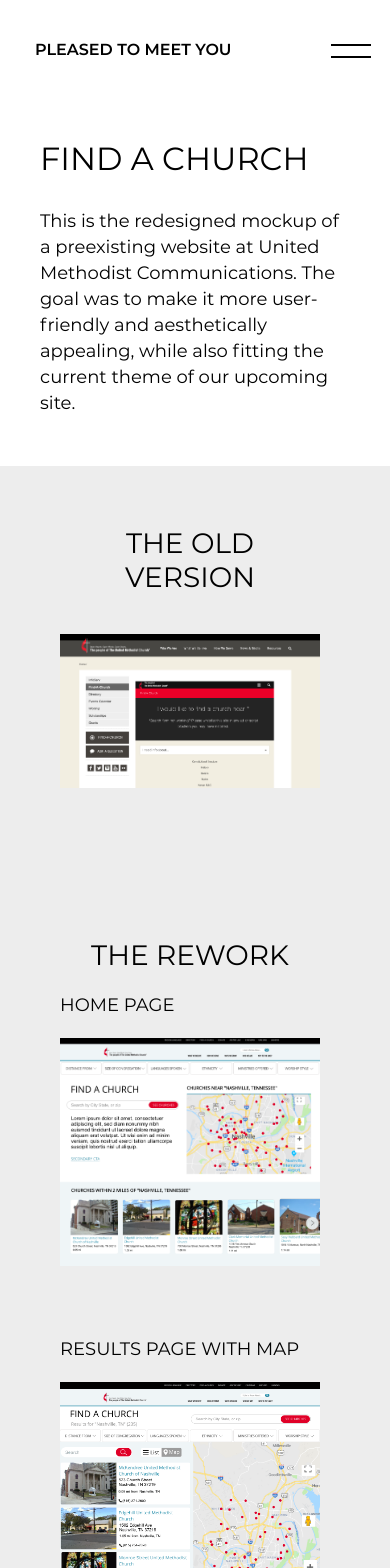
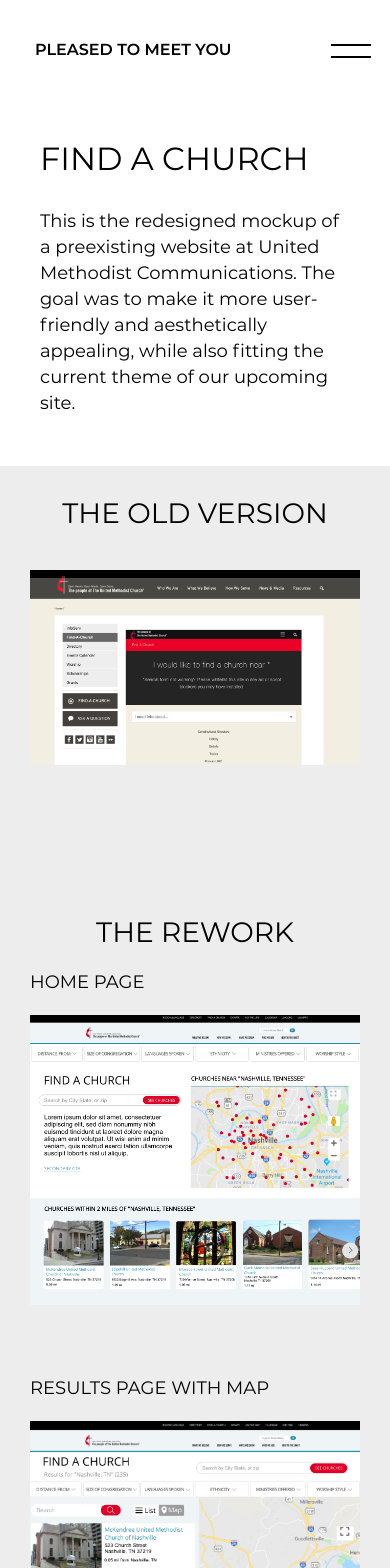
Before and after one commit to susieward/keri-wright, a Vue app: page /find-a-church in a window 390 px wide. Shown: the top 1568 px of the page. Built offline with nearby package versions, Linux system fonts and the light colour scheme.

Commit message:
Update FindAChurch.vue

```diff
--- a/src/components/FindAChurch.vue
+++ b/src/components/FindAChurch.vue
@@ -153,15 +153,7 @@ margin-top: 3px;
   border: 1px solid blue;
 }
 
-#church-main-container {
-    display: grid;
-  padding: 30px;
-  justify-content: center;
-  max-width: 1200px;
-  margin-right: auto;
-  margin-left: auto;
 
-}
 
 .top-container {
 
@@ -272,7 +264,7 @@ grid-gap: 20px;
 
   #church-main-container {
       display: grid;
-    padding-right: 40px;
+
     justify-content: center;
     grid-template-columns: 1fr auto;
     max-width: 1200px;
@@ -323,7 +315,7 @@ height: 50px;
     grid-auto-rows: auto;
     grid-template-columns: 1fr;
     justify-content: center;
-      width: 75%;
+      width: 80%;
       margin: auto;
       grid-gap: 50px;
   }
```
